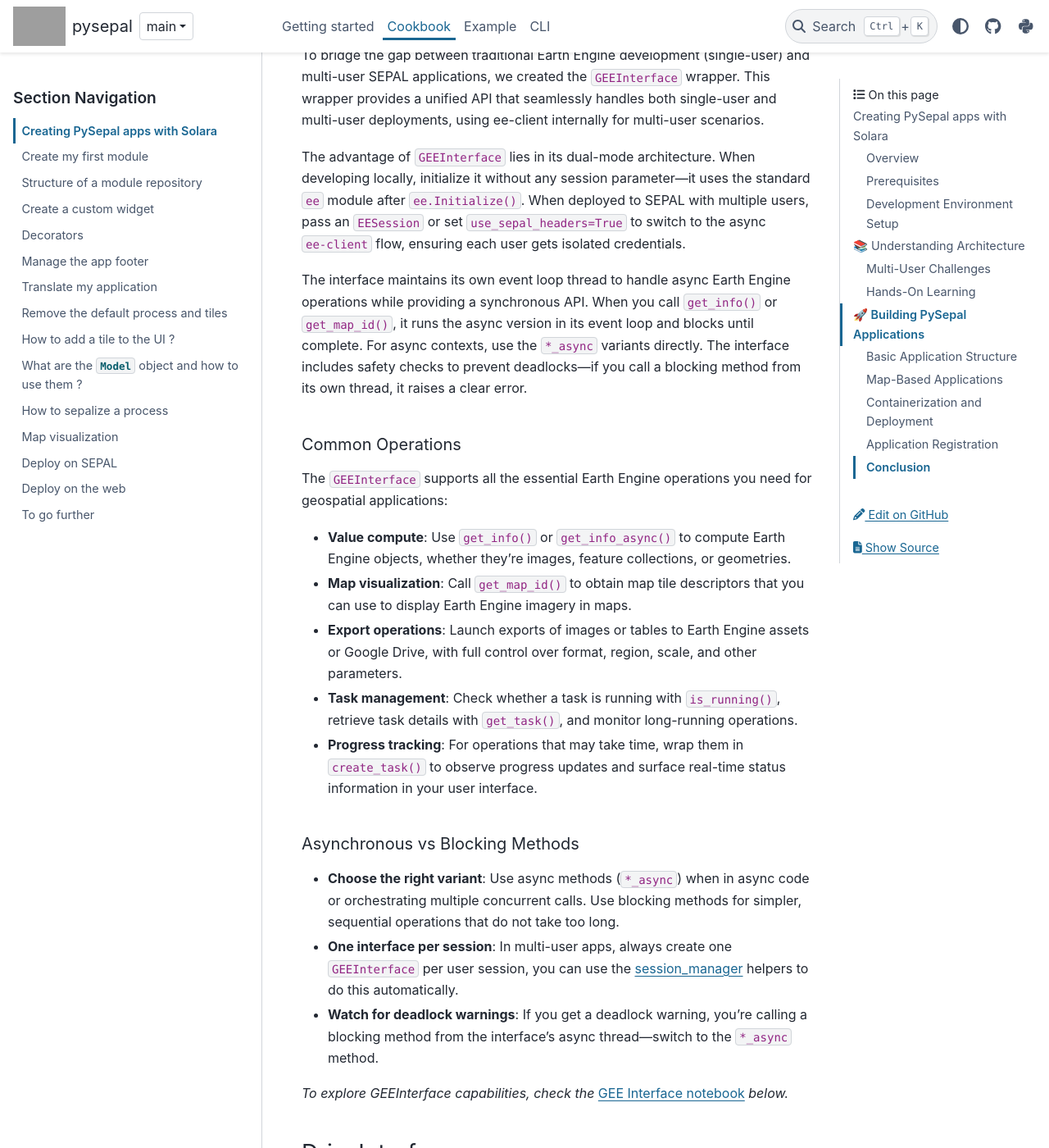
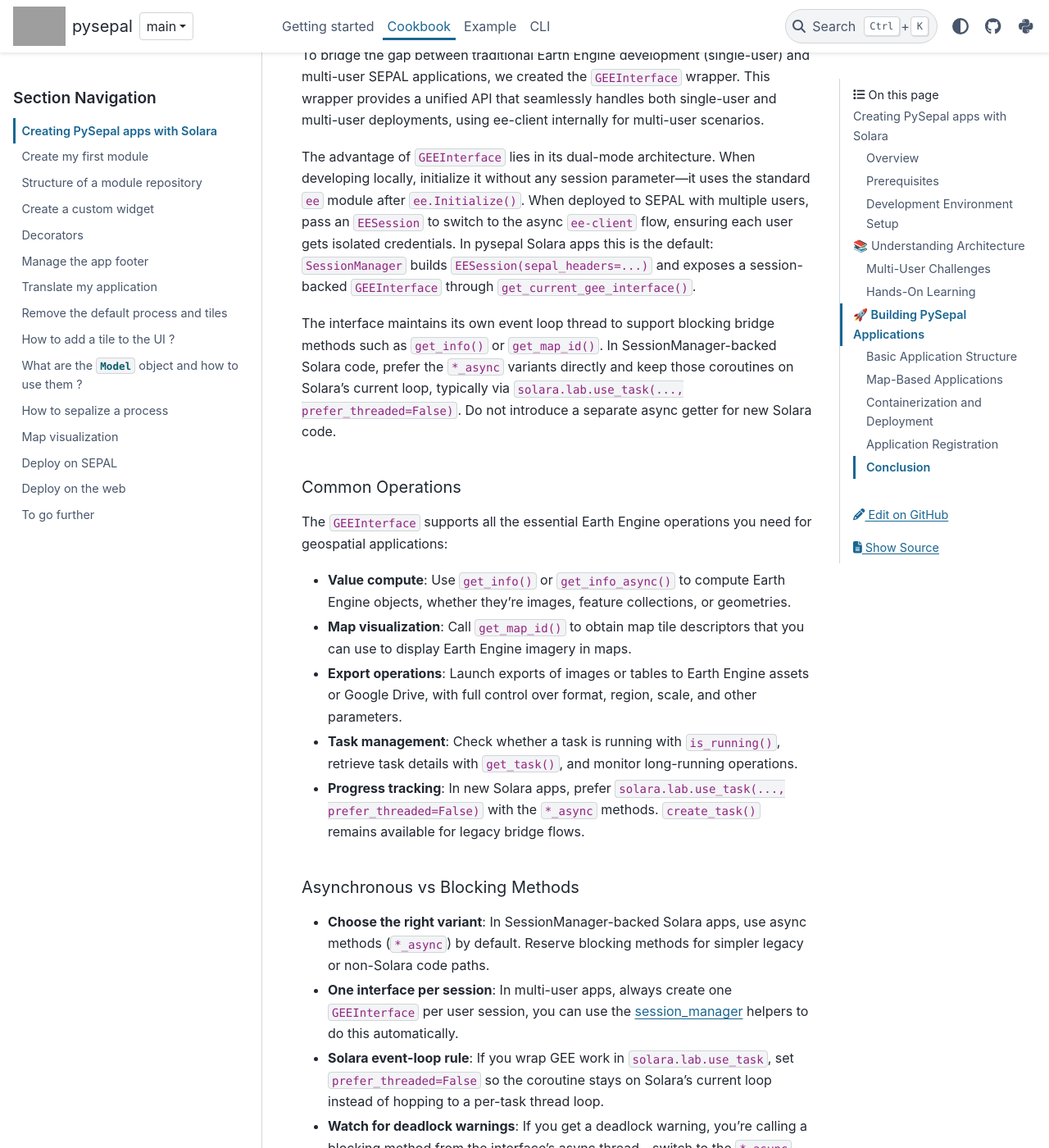
Before and after one commit to openforis/sepal_ui, a Sphinx documentation site: the page built from docs/source/tutorials/solara.rst, in a window 1280 px wide and 1400 px high, scrolled down 3230 px. Shown: the whole window at 82% size. Built offline with Sphinx 7.4.7 and the PyData theme 0.15.4, drawn with Linux system fonts in a browser that asks for light colours; pages that are not in the unit, such as notebooks, are missing from menus; the version number is read from the project's files by our own code; grey boxes are pictures that could not be loaded.

Commit message:
docs: update GEEInterface tutorial for Solara async patterns
Recommends *_async methods + prefer_threaded=False for session-backed
Solara apps. Clarifies SessionManager as the default GEE setup.

```diff
--- a/docs/source/tutorials/solara.rst
+++ b/docs/source/tutorials/solara.rst
@@ -97,9 +97,9 @@ GEEInterface Wrapper
 
 To bridge the gap between traditional Earth Engine development (single-user) and multi-user SEPAL applications, we created the ``GEEInterface`` wrapper. This wrapper provides a unified API that seamlessly handles both single-user and multi-user deployments, using ee-client internally for multi-user scenarios.
 
-The advantage of ``GEEInterface`` lies in its dual-mode architecture. When developing locally, initialize it without any session parameter—it uses the standard ``ee`` module after ``ee.Initialize()``. When deployed to SEPAL with multiple users, pass an ``EESession`` or set ``use_sepal_headers=True`` to switch to the async ``ee-client`` flow, ensuring each user gets isolated credentials.
+The advantage of ``GEEInterface`` lies in its dual-mode architecture. When developing locally, initialize it without any session parameter—it uses the standard ``ee`` module after ``ee.Initialize()``. When deployed to SEPAL with multiple users, pass an ``EESession`` to switch to the async ``ee-client`` flow, ensuring each user gets isolated credentials. In pysepal Solara apps this is the default: ``SessionManager`` builds ``EESession(sepal_headers=...)`` and exposes a session-backed ``GEEInterface`` through ``get_current_gee_interface()``.
 
-The interface maintains its own event loop thread to handle async Earth Engine operations while providing a synchronous API. When you call ``get_info()`` or ``get_map_id()``, it runs the async version in its event loop and blocks until complete. For async contexts, use the ``*_async`` variants directly. The interface includes safety checks to prevent deadlocks—if you call a blocking method from its own thread, it raises a clear error.
+The interface maintains its own event loop thread to support blocking bridge methods such as ``get_info()`` or ``get_map_id()``. In SessionManager-backed Solara code, prefer the ``*_async`` variants directly and keep those coroutines on Solara's current loop, typically via ``solara.lab.use_task(..., prefer_threaded=False)``. Do not introduce a separate async getter for new Solara code.
 
 Common Operations
 """""""""""""""""
@@ -110,13 +110,14 @@ The ``GEEInterface`` supports all the essential Earth Engine operations you need
 * **Map visualization**: Call ``get_map_id()`` to obtain map tile descriptors that you can use to display Earth Engine imagery in maps.
 * **Export operations**: Launch exports of images or tables to Earth Engine assets or Google Drive, with full control over format, region, scale, and other parameters.
 * **Task management**: Check whether a task is running with ``is_running()``, retrieve task details with ``get_task()``, and monitor long-running operations.
-* **Progress tracking**: For operations that may take time, wrap them in ``create_task()`` to observe progress updates and surface real-time status information in your user interface.
+* **Progress tracking**: In new Solara apps, prefer ``solara.lab.use_task(..., prefer_threaded=False)`` with the ``*_async`` methods. ``create_task()`` remains available for legacy bridge flows.
 
 Asynchronous vs Blocking Methods
 """""""""""""""""""""""""""""""""
 
-* **Choose the right variant**: Use async methods (``*_async``) when in async code or orchestrating multiple concurrent calls. Use blocking methods for simpler, sequential operations that do not take too long.
+* **Choose the right variant**: In SessionManager-backed Solara apps, use async methods (``*_async``) by default. Reserve blocking methods for simpler legacy or non-Solara code paths.
 * **One interface per session**: In multi-user apps, always create one ``GEEInterface`` per user session, you can use the session_manager_ helpers to do this automatically.
+* **Solara event-loop rule**: If you wrap GEE work in ``solara.lab.use_task``, set ``prefer_threaded=False`` so the coroutine stays on Solara's current loop instead of hopping to a per-task thread loop.
 * **Watch for deadlock warnings**: If you get a deadlock warning, you're calling a blocking method from the interface's async thread—switch to the ``*_async`` method.
 
 *To explore GEEInterface capabilities, check the* `GEE Interface notebook`_ *below.*
```
